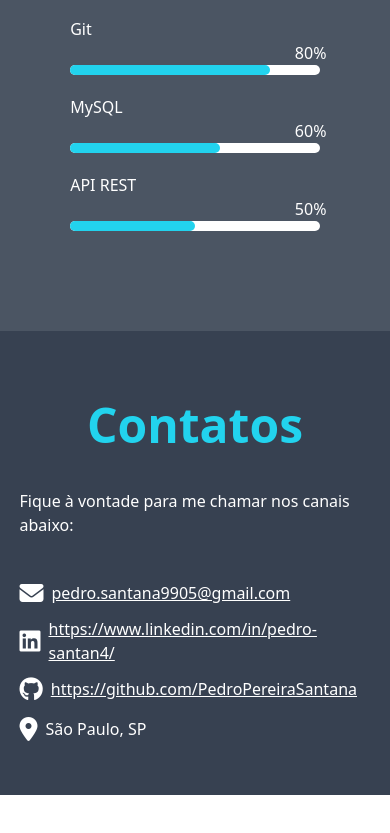
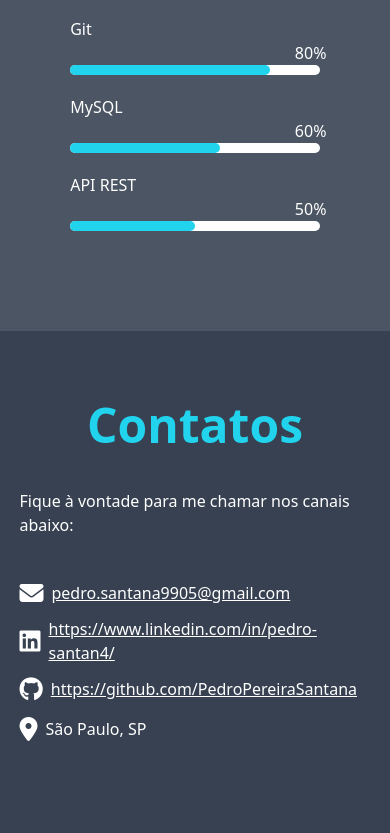
Before and after one commit to PedroPereiraSantana/mapa-de-carreira, a plain HTML site: page index.html in a window 390 px wide. Shown: the part 6295-7128 px from the top of the page. Before the commit the page ends 7090 px from the top, so only its background shows below. Drawn offline with nearby package versions, Linux system fonts and the light colour scheme.

Commit message:
aumentando o padding bottom da sessão de contatos

```diff
--- a/index.html
+++ b/index.html
@@ -350,7 +350,7 @@
 
     <div id="contatos"></div>
 
-    <section class="pt-[70px] flex justify-center bg-gray-700 lg:bg-gray-600 text-white min-h-[55vh] lg:min-h-[70vh]">
+    <section class="pt-[70px] flex justify-center bg-gray-700 lg:bg-gray-600 text-white min-h-[60vh] lg:min-h-[70vh]">
       <div class="w-[90%] md:w-[60%] lg:w-[50%] lg:flex lg:flex-col lg:items-center lg:h-[500px] lg:pt-14 lg:border-2 lg:shadow-lg lg:shadow-cyan-500">
         <div class="flex justify-center">
           <h2 class="text-5xl font-bold pb-10 text-cyan-400">Contatos</h2>
```
